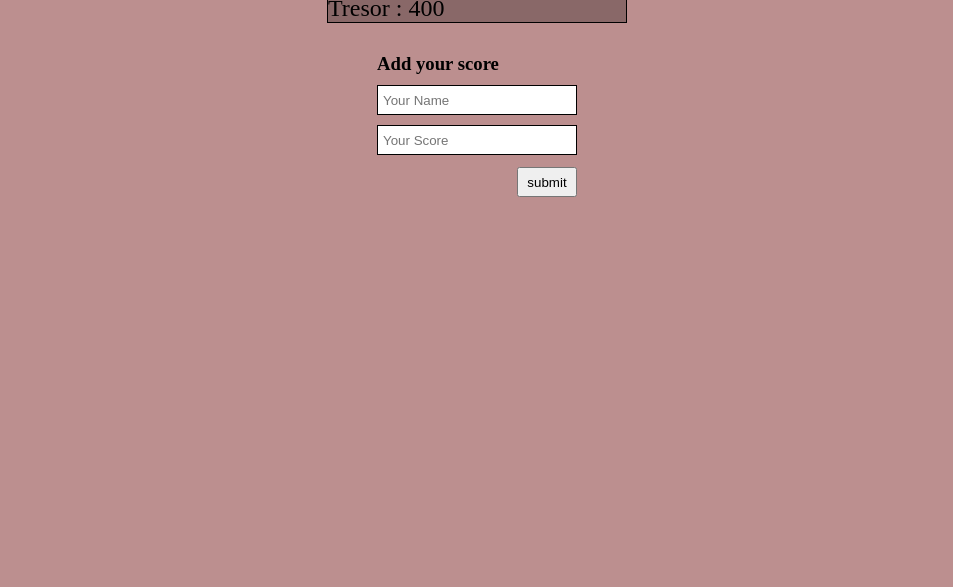
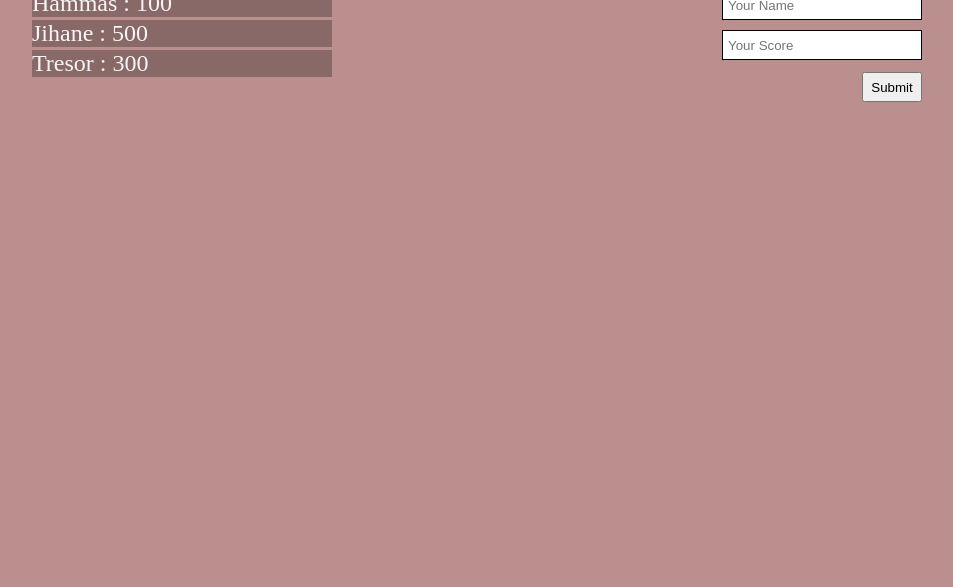
Before and after one commit to HAMMAS-SALEEM/Leaderboard, a website built with webpack: page src/index.html in a window 1280 px wide. Shown: the part 213-800 px from the top of the page, without its empty margins (163-1116 px from the left). Built offline with nearby package versions, Linux system fonts and the light colour scheme.

Commit message:
Update markup and styling

```diff
--- a/src/index.css
+++ b/src/index.css
@@ -15,6 +15,10 @@ body {
   margin-top: 50px;
 }
 
+section {
+    margin-top: 25px;
+}
+
 .score-section {
     width: 300px;
     margin: 0 auto;
@@ -26,14 +30,14 @@ body {
 }
 
 .ranks {
-  border: black 1px solid;
   margin-top: 5px;
 }
 
 .player {
   background-color: rgba(0, 0, 0, 0.274);
   font-size: 24px;
-
+  color: whitesmoke;
+  margin-top: 3px;
 }
 
 #form {
@@ -57,5 +61,15 @@ body {
     height: 30px;
     align-self: flex-end;
     margin-top: 12px;
+}
 
+@media screen and (min-width: 992px)  {
+    section {
+        display: flex;
+        margin-top: 50px;
+    }
+
+    #form {
+        margin-top: 0;
+    }
 }
--- a/src/index.html
+++ b/src/index.html
@@ -17,16 +17,14 @@
                 <button type="button">Refresh</button>
             </div>
             <div class="ranks">
-                <p class="player">Hammas : 100</p>
-                <p class="player">Jihane : 500</p>
-                <p class="player">Tresor : 400</p>
+                <!-- Player Ranks -->
             </div>
         </div>
         <form id="form">
             <h3>Add your score</h3>
             <input type="text" placeholder="Your Name" id="name" class="name-score">
             <input type="text" placeholder="Your Score" id="score" class="name-score">
-            <button type="submit" id="submit">submit</button>
+            <button type="submit" id="submit">Submit</button>
         </form>
     </section>
 </body>
--- a/src/index.js
+++ b/src/index.js
@@ -1 +1,21 @@
 import './index.css'
+
+const playerBox = document.querySelector('.ranks')
+
+let player = [{
+        name: 'Hammas',
+        score: '100'
+    },
+    {
+        name: 'Jihane',
+        score: '500'
+    },
+    {
+        name: 'Tresor',
+        score: '300'
+    }
+]
+
+player.forEach(play=>{
+   playerBox.innerHTML+=`<p class="player">${play.name} : ${play.score}</p>`
+})
```
Also changed, not shown: dist/bundle.js, dist/index.html.
